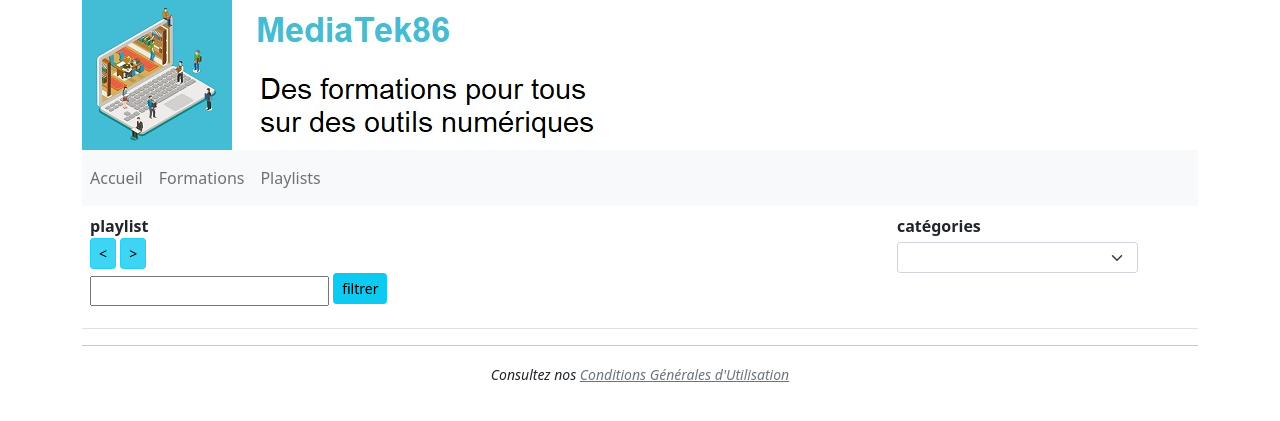
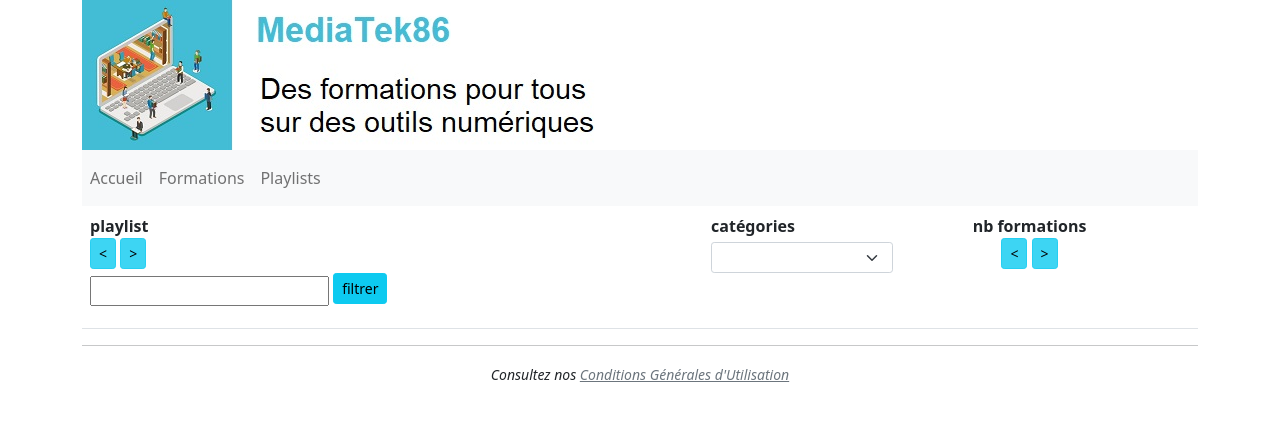
Before and after one commit to taizsign/mediatek86, a Symfony app: template templates/pages/playlists.html.twig in a window 1280 px wide. Shown: the top 421 px of the page. Run offline with Twig, Linux system fonts and the light colour scheme; the template is opened without the code that fills it, so the values that code supplies are empty; some libraries are stand-ins or nearby versions.

Commit message:
Ajout du nombre de formations par playlist

```diff
--- a/src/Controller/PlaylistsController.php
+++ b/src/Controller/PlaylistsController.php
@@ -62,6 +62,9 @@ class PlaylistsController extends AbstractController {
             case "name":
                 $playlists = $this->playlistRepository->findAllOrderByName($ordre);
                 break;
+            case "nbrformations":
+                $playlists = $this->playlistRepository->findAllOrderByFormationsCount($ordre);
+                break;
         }
         $categories = $this->categorieRepository->findAll();
         return $this->render("pages/playlists.html.twig", [
--- a/src/Entity/Formation.php
+++ b/src/Entity/Formation.php
@@ -15,7 +15,7 @@ class Formation
     /**
      * Début de chemin vers les images
      */
-    private const cheminImage = "https://i.ytimg.com/vi/";
+    private const CHEMIN_IMAGE = "https://i.ytimg.com/vi/";
 
     #[ORM\Id]
     #[ORM\GeneratedValue]
@@ -110,12 +110,12 @@ class Formation
 
     public function getMiniature(): ?string
     {
-        return self::cheminImage.$this->videoId."/default.jpg";
+        return self::CHEMIN_IMAGE.$this->videoId."/default.jpg";
     }
 
     public function getPicture(): ?string
     {
-        return self::cheminImage.$this->videoId."/hqdefault.jpg";
+        return self::CHEMIN_IMAGE.$this->videoId."/hqdefault.jpg";
     }
 
     public function getPlaylist(): ?playlist
--- a/templates/pages/playlist.html.twig
+++ b/templates/pages/playlist.html.twig
@@ -12,6 +12,8 @@
             <br /><br />
             <strong>description :</strong><br />
                 {{ playlist.description|nl2br }}
+            <br /><br />
+            <strong>nombre de formations :</strong> {{ playlistformations|length }}
         </div>
         <div class="col">
             <!-- boucle sur l'affichage des formations -->
--- a/templates/pages/playlists.html.twig
+++ b/templates/pages/playlists.html.twig
@@ -33,6 +33,11 @@
                 </form>
             </th>
             <th class="text-center align-top" scope="col">
+                nb formations<br />
+                <a href="{{ path('playlists.sort', {champ:'nbrformations', ordre:'ASC'}) }}" class="btn btn-info btn-sm active" role="button" aria-pressed="true"><</a>
+                <a href="{{ path('playlists.sort', {champ:'nbrformations', ordre:'DESC'}) }}" class="btn btn-info btn-sm active" role="button" aria-pressed="true">></a>
+            </th>
+            <th class="text-center align-top" scope="col">
                 &nbsp;
             </th>
         </tr>
@@ -56,6 +61,9 @@
                         {% endif %}
                     </td>
                     <td class="text-center">
+                        {{ playlists[k].formations|length }}
+                    </td>
+                    <td class="text-center">
                         <a href="{{ path('playlists.showone', {id:playlists[k].id}) }}" class="btn btn-secondary">Voir détail</a>
                     </td>
                 </tr>
```
Also changed, not shown: src/Entity/Playlist.php (+5 -6 lines), src/Repository/PlaylistRepository.php (+11 -2 lines), src/Controller/AccueilController.php (line endings or trailing spaces). Lines whose indentation alone changed are shown as unchanged.
